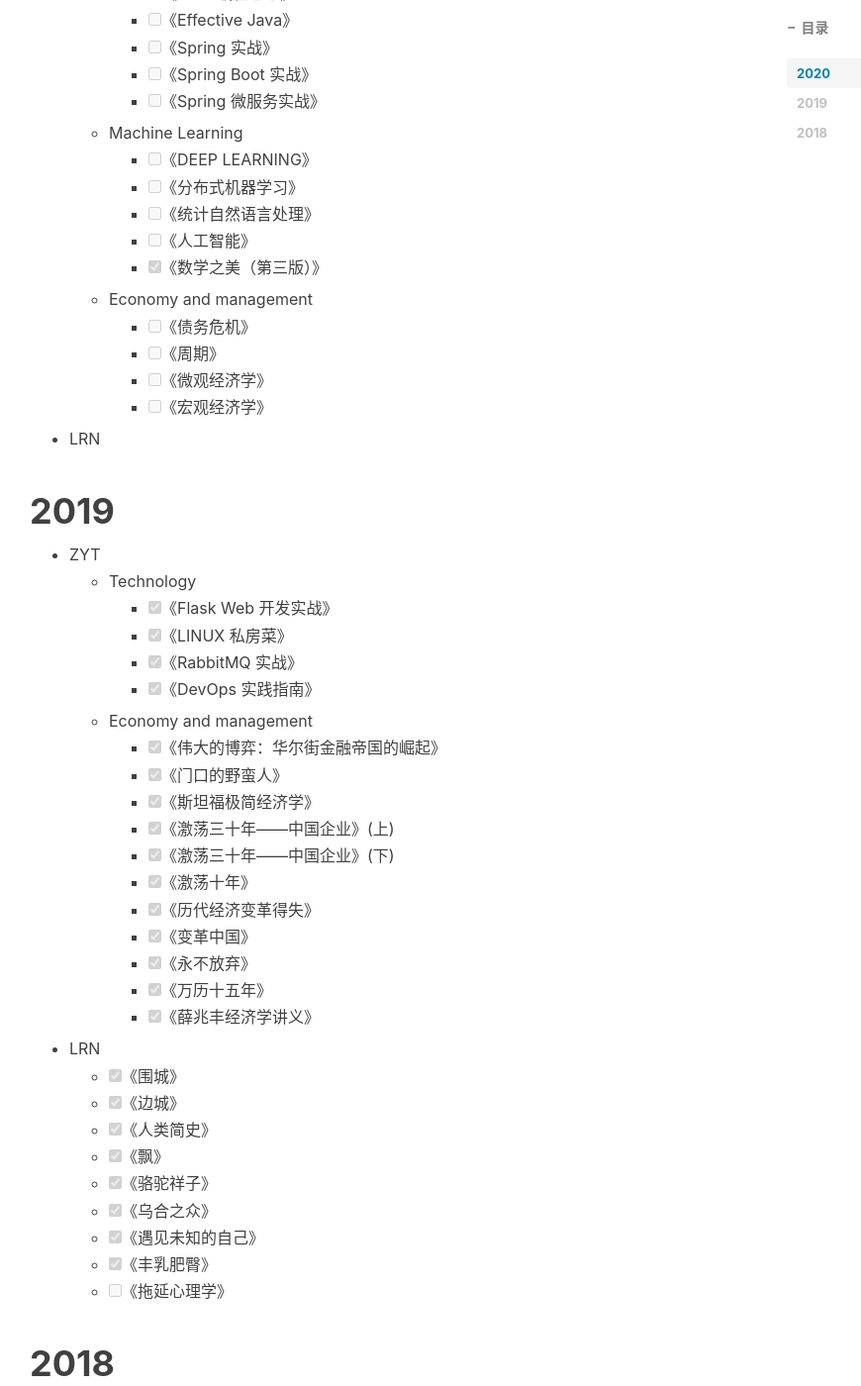
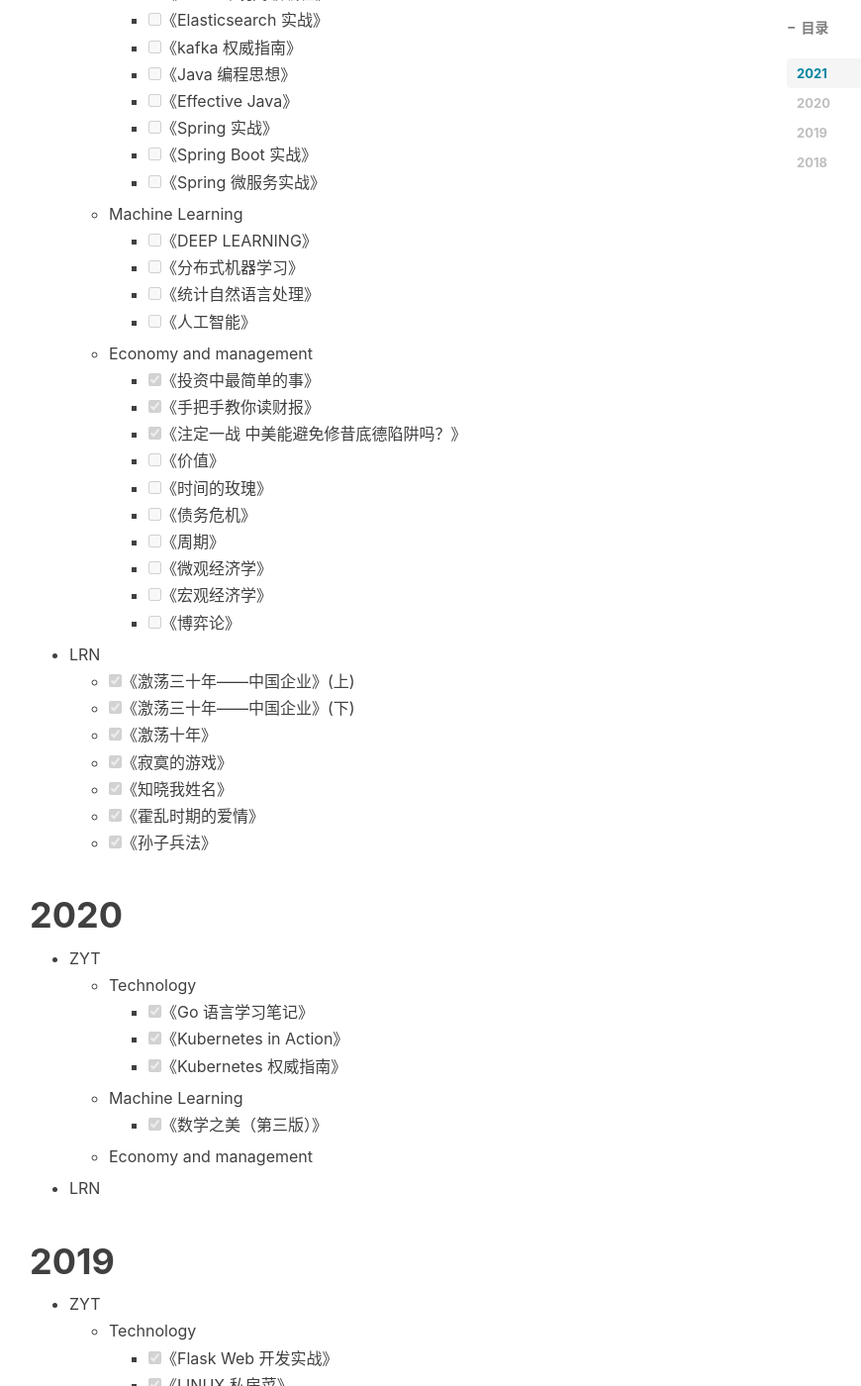
Before and after one commit to zyt312074545/zyt312074545.github.io, a Jekyll site: the page built from Book_list.md, in a window 1280 px wide and 1400 px high, scrolled down 1070 px. Shown: the whole window at 99% size, without its empty margins (235-1105 px from the left). Built offline with Jekyll 4.4.1, drawn with Linux system fonts in a browser that asks for light colours; nearby versions of some CDN libraries; comment, search, counter and statistics services are not loaded; some of the changed text lies outside the part shown.

Commit message:
update 2020

```diff
--- a/Book_list.md
+++ b/Book_list.md
@@ -9,20 +9,23 @@ catalog: true                       # 是否归档
 tags:
 ---
 
-# 2020
+# 2021
 
 - ZYT
     - Technology
+        - [ ] 《深度探索 Linux 系统虚拟化原理与实现》
         - [ ] 《剑指 Offer》
-        - [ ] 《Go 语言学习笔记》
-        - [ ] 《Go 语言高级编程》
+        - [x] 《Go 语言高级编程》
         - [ ] 《Rust 编程之道》
+        - [ ] 《Rust 权威指南》
+        - [ ] 《编程珠玑》
+        - [ ] 《零信任网络》
         - [ ] 《数据密集型应用系统设计》
         - [ ] 《算法导论》
+        - [ ] 《性能之巅 洞悉系统、企业与云计算》
+        - [ ] 《SRE Google 运维解密》
         - [ ] 《高性能 MySQL》
         - [ ] 《MySQL 技术内幕》
-        - [ ] 《Kubernetes in Action》
-        - [ ] 《Kubernetes 权威指南》
         - [ ] 《重构》
         - [ ] 《深入理解计算机系统》
         - [ ] 《UNIX 环境高级编程》
@@ -39,16 +42,42 @@ tags:
         - [ ] 《分布式机器学习》
         - [ ] 《统计自然语言处理》
         - [ ] 《人工智能》
-        - [x] 《数学之美（第三版）》
 
     - Economy and management
+        - [x] 《投资中最简单的事》
+        - [x] 《手把手教你读财报》
+        - [x] 《注定一战 中美能避免修昔底德陷阱吗？》
+        - [ ] 《价值》
+        - [ ] 《时间的玫瑰》
         - [ ] 《债务危机》
         - [ ] 《周期》
         - [ ] 《微观经济学》
         - [ ] 《宏观经济学》
+        - [ ] 《博弈论》
 
 - LRN
+    - [x] 《激荡三十年——中国企业》(上)
+    - [x] 《激荡三十年——中国企业》(下)
+    - [x] 《激荡十年》
+    - [x] 《寂寞的游戏》
+    - [x] 《知晓我姓名》
+    - [x] 《霍乱时期的爱情》
+    - [x] 《孙子兵法》
 
+# 2020
+
+- ZYT
+    - Technology
+        - [x] 《Go 语言学习笔记》
+        - [x] 《Kubernetes in Action》
+        - [x] 《Kubernetes 权威指南》
+
+    - Machine Learning
+        - [x] 《数学之美（第三版）》
+
+    - Economy and management
+
+- LRN
 
 # 2019
 
```
